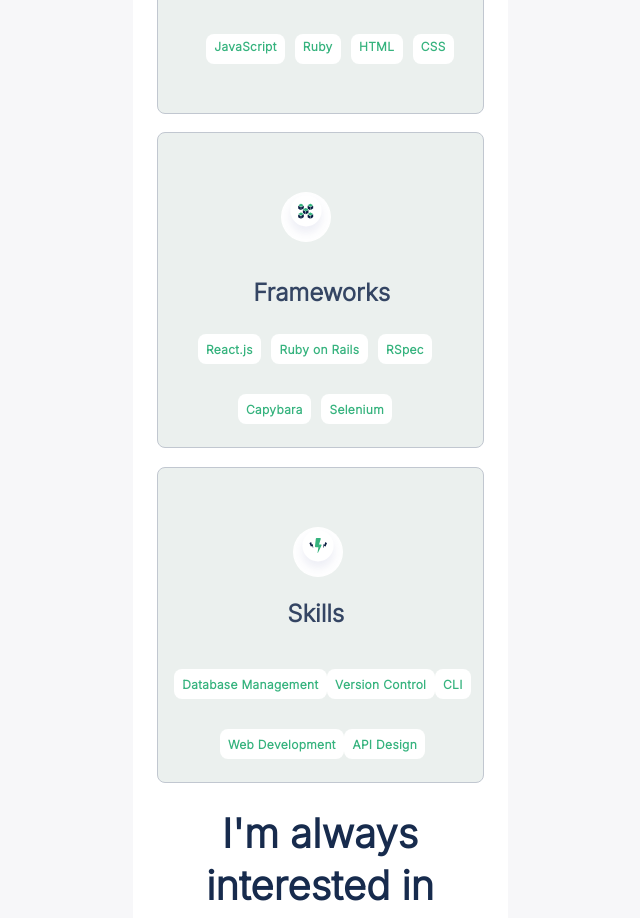
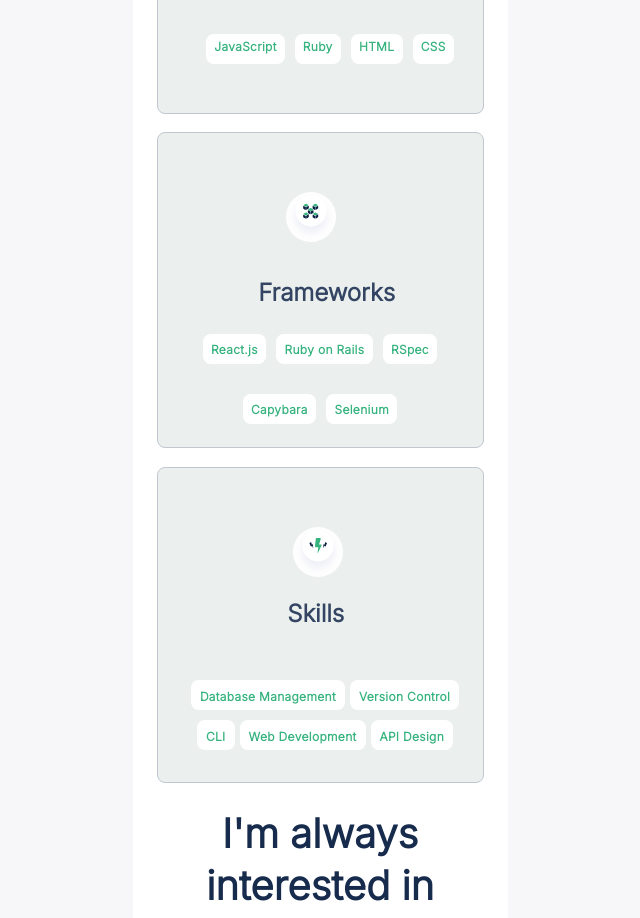
Before and after one commit to tsigewossne/Portfolio, a website: page index.html in a window 1280 px wide. Shown: the part 4300-5218 px from the top of the page, without its empty margins (320-960 px from the left). Drawn offline with nearby package versions, Linux system fonts and the light colour scheme.

Commit message:
Updating the stylesheet based on linters

```diff
--- a/styles.css
+++ b/styles.css
@@ -518,7 +518,7 @@ button {
   justify-content: center;
   align-items: center;
   position: absolute;
-  margin-left: 30px;
+  margin-left: 40px;
 }
 
 .frameworks ul li {
@@ -558,7 +558,7 @@ button {
   background-color: #fff;
   border-radius: 8px;
   padding: 3%;
-  gap: 10px;
+  gap: 5px;
   text-align: center;
   font-family: 'Inter', sans-serif;
   font-style: normal;
@@ -614,16 +614,15 @@ button {
   justify-content: center;
   align-items: center;
   padding: 3%;
-  gap: 30px;
   text-align: center;
-  margin-left: 50px;
+  margin-left: 20px;
   font-family: 'Inter', sans-serif;
   font-style: normal;
   font-weight: 600;
   font-size: 12px;
   line-height: 16px;
   margin-top: -20%;
-  width: 300px;
+  width: 320px;
 }
 
 .skills ol li {
@@ -637,10 +636,11 @@ button {
   background-color: #fff;
   border-radius: 8px;
   padding: 3%;
-  gap: 10px;
+  margin-left: 5px;
   text-align: center;
   font-family: 'Inter', sans-serif;
   font-style: normal;
+  margin-top: 10px;
 }
 
 .skills h3 {
@@ -750,7 +750,7 @@ button {
   width: 50%;
 }
 
-.button::after {
+.button :after {
   content: "";
   background: #90ee90;
   display: block;
@@ -775,7 +775,7 @@ button {
   right: 0;
 }
 
-@media (max-width: 400) {
+@media (max-width: 600) {
   nav {
     width: 100%;
   }
```
